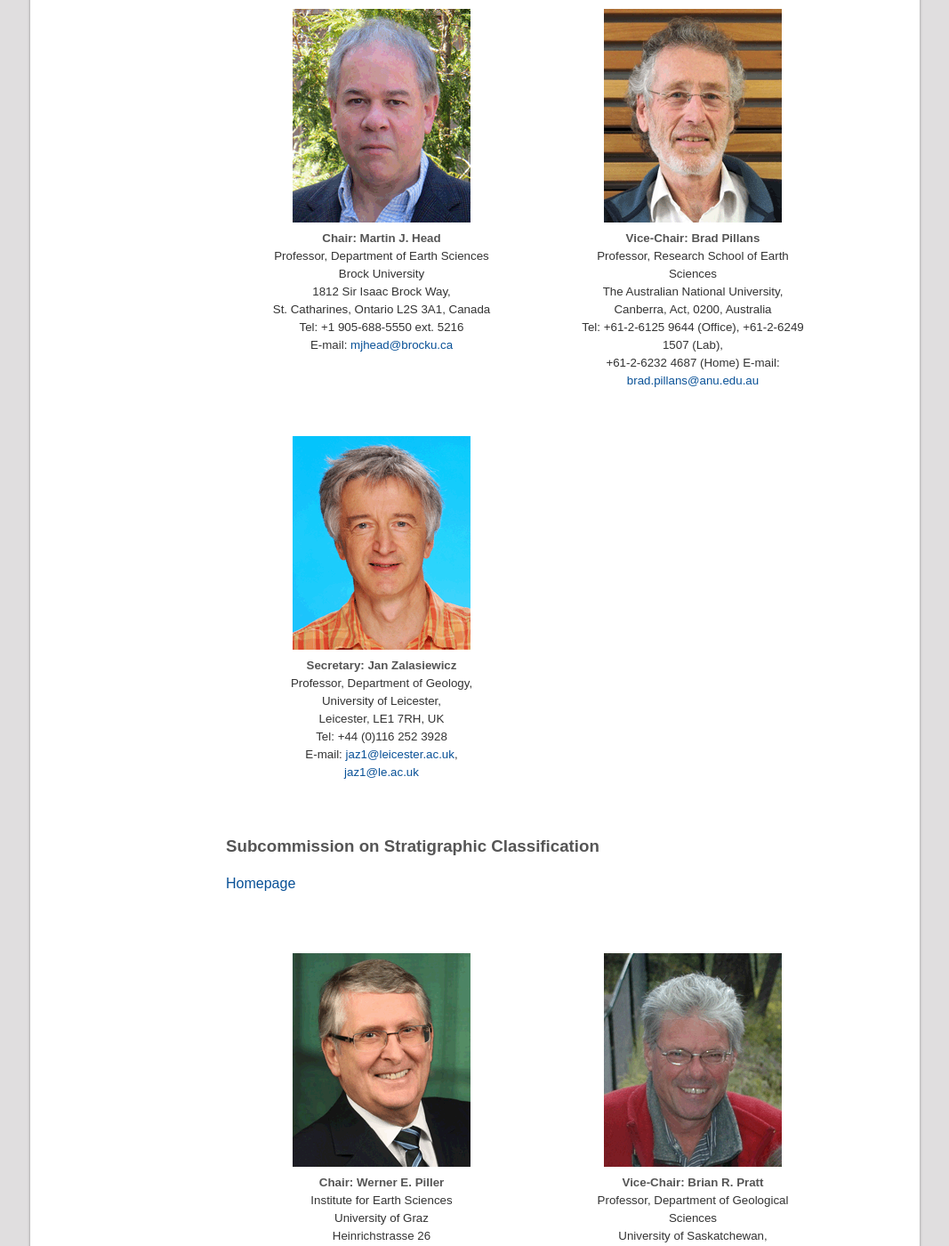
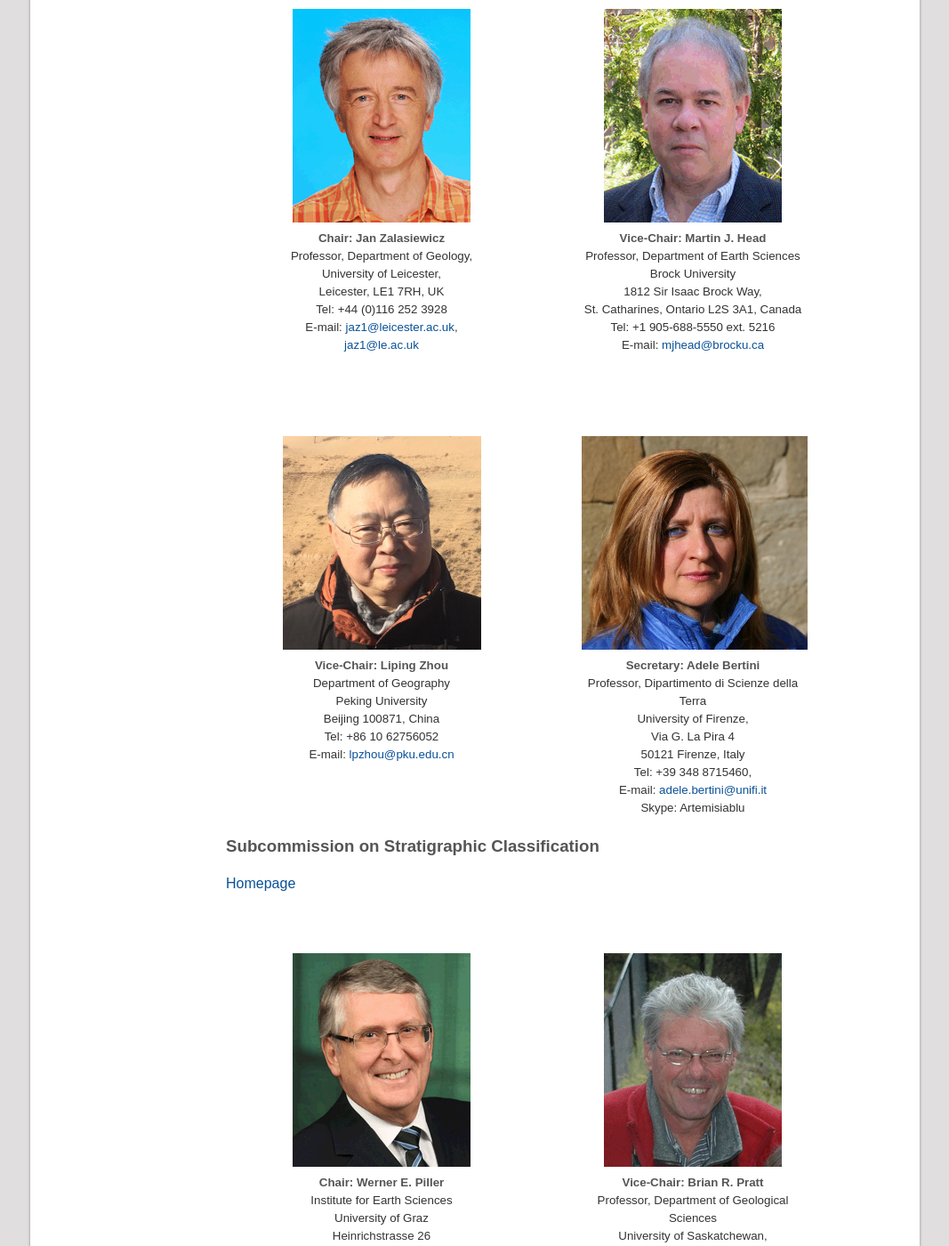
Before and after one commit to i-c-stratigraphy/i-c-stratigraphy.github.io, a Jekyll site: the page built from pages/subcommissions.md, in a window 1280 px wide and 1400 px high, scrolled down 16916 px. Shown: the whole window at 89% size, without its empty margins (106-1173 px from the left). Built offline with Jekyll 4.4.1, drawn with Linux system fonts in a browser that asks for light colours.

Commit message:
update subcommission quaternary

```diff
--- a/pages/subcommissions.md
+++ b/pages/subcommissions.md
@@ -673,8 +673,19 @@ The sixteen subcommissions of ICS are listed as follows.
 ### <a id="quaternary"></a>Subcommission on Quaternary Stratigraphy
 [Homepage](http://quaternary.stratigraphy.org/)
 <div class="person">
+    <img src="/images/person-zalasiewicz.gif" alt="" />
+    <h4>Chair: Jan Zalasiewicz</h4>
+    <p>
+        Professor, Department of Geology, University of Leicester,<br />
+        Leicester, LE1 7RH, UK<br />
+        Tel: +44 (0)116 252 3928<br />
+        E-mail: <a href="mailto:jaz1@leicester.ac.uk">jaz1@leicester.ac.uk</a>, <a href="mailto:jaz1@le.ac.uk">jaz1@le.ac.uk</a>
+    </p>
+</div>
+
+<div class="person">
     <img src="/images/person-head.gif" alt="" />
-    <h4>Chair: Martin J. Head</h4>
+    <h4>Vice-Chair: Martin J. Head</h4>
     <p>
         Professor, Department of Earth Sciences<br />
         Brock University<br />
@@ -686,25 +697,28 @@ The sixteen subcommissions of ICS are listed as follows.
 </div>
 
 <div class="person">
-    <img src="/images/person-pillans.gif" alt="" />
-    <h4>Vice-Chair: Brad Pillans</h4>
+    <img src="/images/person-zhou2.jpg" alt="" />
+    <h4>Vice-Chair: Liping Zhou</h4>
     <p>
-        Professor, Research School of Earth Sciences<br />
-        The Australian National University,<br />
-        Canberra, Act, 0200, Australia<br />
-        Tel: +61-2-6125 9644 (Office), +61-2-6249 1507 (Lab),<br />+61-2-6232 4687 (Home)
-        E-mail: <a href="mailto:brad.pillans@anu.edu.au">brad.pillans@anu.edu.au</a>
+        Department of Geography<br />
+        Peking University<br />
+        Beijing 100871, China<br />
+        Tel: +86 10 62756052<br />
+        E-mail: <a href="mailto:lpzhou@pku.edu.cn">lpzhou@pku.edu.cn</a>
     </p>
 </div>
 
 <div class="person">
-    <img src="/images/person-zalasiewicz.gif" alt="" />
-    <h4>Secretary: Jan Zalasiewicz</h4>
+    <img src="/images/person-bertini.jpg" alt="" />
+    <h4>Secretary: Adele Bertini</h4>
     <p>
-        Professor, Department of Geology, University of Leicester,<br />
-        Leicester, LE1 7RH, UK<br />
-        Tel: +44 (0)116 252 3928<br />
-        E-mail: <a href="mailto:jaz1@leicester.ac.uk">jaz1@leicester.ac.uk</a>, <a href="mailto:jaz1@le.ac.uk">jaz1@le.ac.uk</a>
+        Professor, Dipartimento di Scienze della Terra<br />
+        University of Firenze,<br />
+        Via G. La Pira 4<br />
+        50121 Firenze, Italy<br />
+        Tel:  +39 348 8715460,<br />
+        E-mail: <a href="mailto:adele.bertini@unifi.it">adele.bertini@unifi.it</a><br />
+        Skype: Artemisiablu
     </p>
 </div>
 
```
Also changed, not shown: images/person-bertini.jpg (added), images/person-zhou2.jpg (added).
